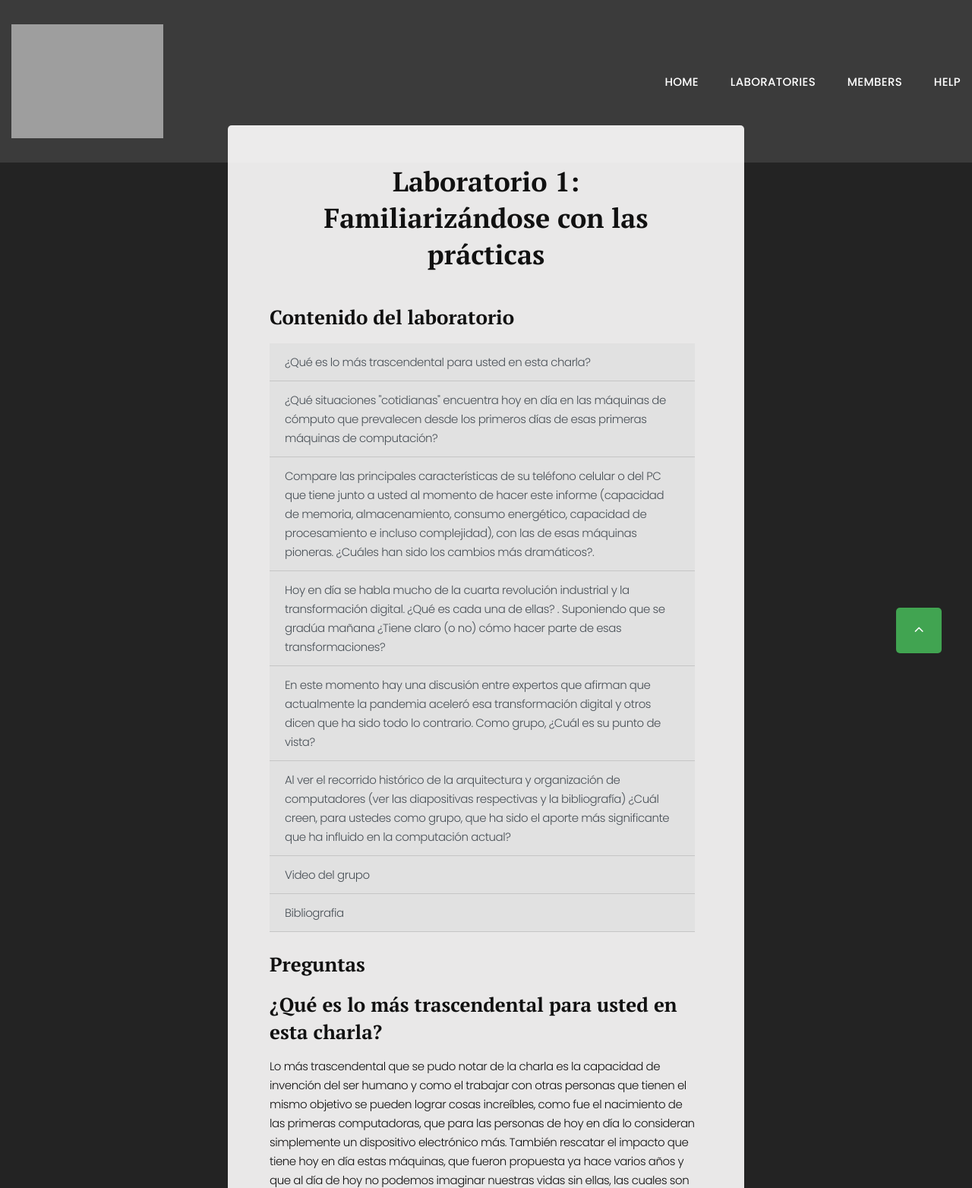
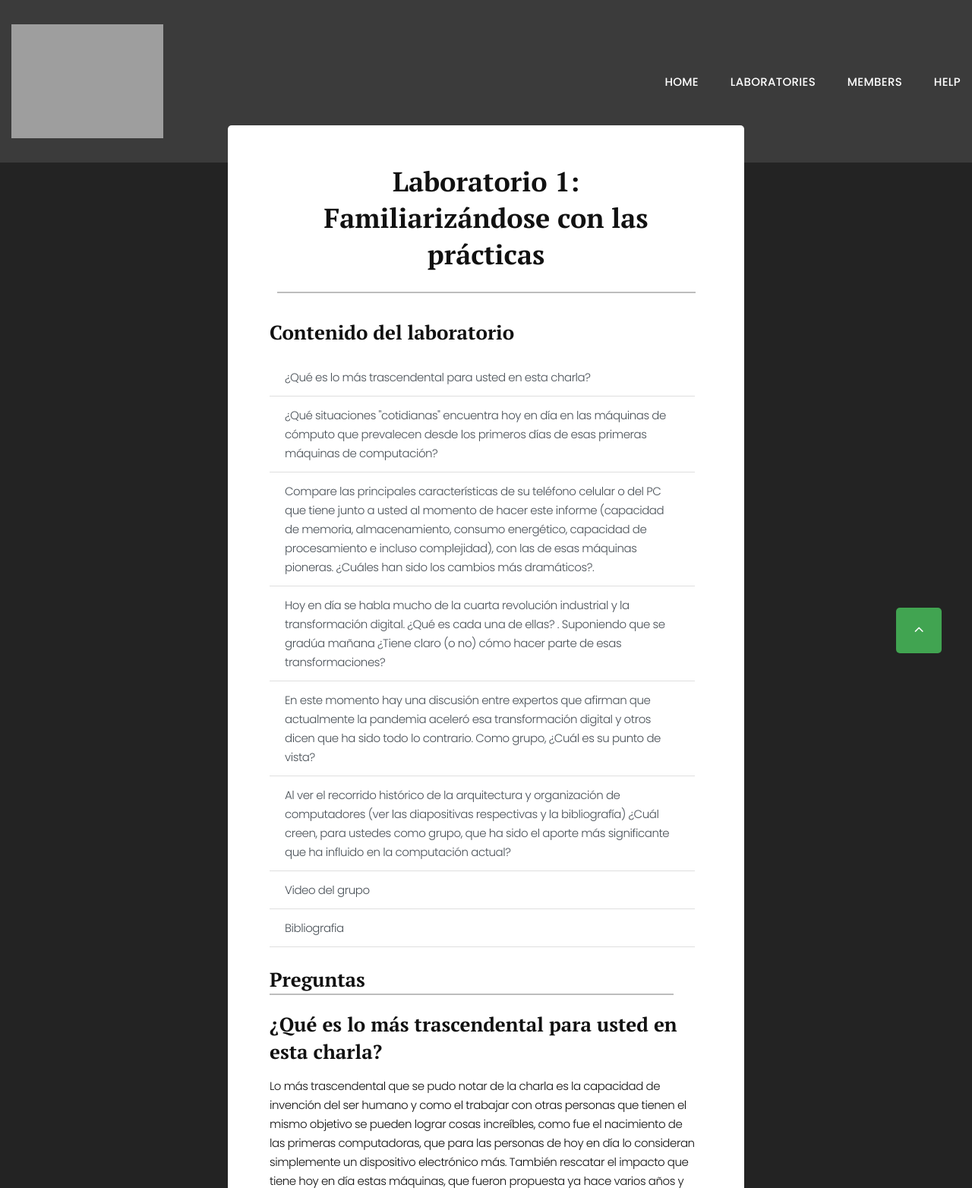
Before and after one commit to VashLT/Merion, a Django app: page /labs/1 in a window 1280 px wide. Shown: the top 1564 px of the page at 76% size. Run offline with Django 3.2, Linux system fonts and the light colour scheme; style sheets or scripts are compiled from the project's sources; some libraries are stand-ins or nearby versions; grey boxes are pictures that could not be loaded.

Commit message:
added some touch-ups

```diff
--- a/frontend/templates/lab1.html
+++ b/frontend/templates/lab1.html
@@ -14,34 +14,34 @@
     <div class="d-flex flex-row justify-content-start mb-4">
         <h3 class="text-center">Laboratorio 1: <br/> {{ lab|get_item:'title' }}</h3>
     </div>
-    <hr style="background-color: #111; height: 2px;">
+    <div class="hbar"></div>
     <div class="lab-content mt-2">
     <h4 id="TOC">Contenido del laboratorio</h4>
     <hr class="mb-3"/>
     <div class="list-group list-group-flush mb-4">
-        <a href="#Qt1" class="list-group-item list-group-item-action" style="background-color: #e1e1e1;">¿Qué es lo más trascendental para usted en esta charla?</a>
-        <a href="#Qt2" class="list-group-item list-group-item-action" style="background-color: #e1e1e1;">¿Qué situaciones "cotidianas" encuentra hoy en día en las máquinas de cómputo
+        <a href="#Qt1" class="list-group-item list-group-item-action">¿Qué es lo más trascendental para usted en esta charla?</a>
+        <a href="#Qt2" class="list-group-item list-group-item-action" >¿Qué situaciones "cotidianas" encuentra hoy en día en las máquinas de cómputo
     que prevalecen desde los primeros días de esas primeras máquinas de computación?</a>
-        <a href="#Qt3" class="list-group-item list-group-item-action" style="background-color: #e1e1e1;">Compare las principales características de su teléfono celular o del PC que tiene
+        <a href="#Qt3" class="list-group-item list-group-item-action" >Compare las principales características de su teléfono celular o del PC que tiene
             junto a usted al momento de hacer este informe (capacidad de memoria,
             almacenamiento, consumo energético, capacidad de procesamiento e incluso
             complejidad), con las de esas máquinas pioneras. ¿Cuáles han sido los cambios
             más dramáticos?.</a>
-        <a href="#Qt4" class="list-group-item list-group-item-action" style="background-color: #e1e1e1;">Hoy en día se habla mucho de la cuarta revolución industrial y la
+        <a href="#Qt4" class="list-group-item list-group-item-action" >Hoy en día se habla mucho de la cuarta revolución industrial y la
                 transformación digital. ¿Qué es cada una de ellas? . Suponiendo que se
                 gradúa mañana ¿Tiene claro (o no) cómo hacer parte de esas transformaciones?</a>
-        <a href="#Qt5" class="list-group-item list-group-item-action" style="background-color: #e1e1e1;">En este momento hay una discusión entre expertos que afirman que
+        <a href="#Qt5" class="list-group-item list-group-item-action" >En este momento hay una discusión entre expertos que afirman que
             actualmente la pandemia aceleró esa transformación digital y otros
             dicen que ha sido todo lo contrario. Como grupo, ¿Cuál es su punto de vista?</a>
-        <a href="#Qt6" class="list-group-item list-group-item-action" style="background-color: #e1e1e1;">Al ver el recorrido histórico de la arquitectura y organización de
+        <a href="#Qt6" class="list-group-item list-group-item-action" >Al ver el recorrido histórico de la arquitectura y organización de
             computadores (ver las diapositivas respectivas y la bibliografía)
             ¿Cuál creen, para ustedes como grupo, que ha sido el aporte más significante
             que ha influido en la computación actual?</a>
-        <a href="#video" class="list-group-item list-group-item-action" style="background-color: #e1e1e1;">Video del grupo</a>
-        <a href="#biblio" class="list-group-item list-group-item-action" style="background-color: #e1e1e1;">Bibliografia</a>
+        <a href="#video" class="list-group-item list-group-item-action" >Video del grupo</a>
+        <a href="#biblio" class="list-group-item list-group-item-action" >Bibliografia</a>
     </div>
     <h4 id="Qt">Preguntas</h4>
-    <hr class="mb-3"/>
+    <div class="hbar"></div>
 
     <h4 id="Qt1">
     ¿Qué es lo más trascendental para usted en esta charla?
@@ -197,13 +197,16 @@
     tamaño de los transistores se acerca al nivel molecular. </p>
 
     <h4 id="video">Video</h4>
-    <hr/>
+    <div class="hbar"></div>
     <div class="embed-responsive embed-responsive-16by9 mb-4">
-        <iframe class="embed-responsive-item" src="https://www.youtube.com/watch?v=QN6vZLFRKYo" allowfullscreen></iframe>
+        <iframe width="560" height="315" src="https://www.youtube.com/embed/QN6vZLFRKYo" title="YouTube video player"
+            frameborder="0" allow="accelerometer; autoplay; clipboard-write; encrypted-media; gyroscope; picture-in-picture"
+            allowfullscreen>
+        </iframe>
     </div>
 
     <h4 id="biblio">Bibliografia</h4>
-    <hr/>
+    <div class="hbar"></div>
     <p class="mb-1"><strong>1.</strong>
     BBC NEWS. (2016, 12 octubre),Valeria Perasso.BBC Mundo. Qué es la cuarta
     revolución industrial (y por qué debería preocuparnos).
--- a/static/scss/containers.scss
+++ b/static/scss/containers.scss
@@ -68,8 +68,6 @@
 
     width: 100%;
 
-    background-color: #e1e1e1;
-
     height: auto;
     max-height: 80%;
 
@@ -77,7 +75,9 @@
     margin-right: $lab-page-sides-space;
 
     padding: 50px 50px;
-    background-color: rgb(233, 232, 232);
+    // background-color: rgb(233, 232, 232);
+    background-color: white;
+
 
     h2,
     h3,
--- a/static/scss/rules.scss
+++ b/static/scss/rules.scss
@@ -79,3 +79,11 @@
         }
     }
 }
+
+.hbar {
+    margin-top: 1px;
+    margin-bottom: 20px;
+    width: 95%;
+    height: 2px;
+    background-color: rgb(189, 189, 189);
+}
```
